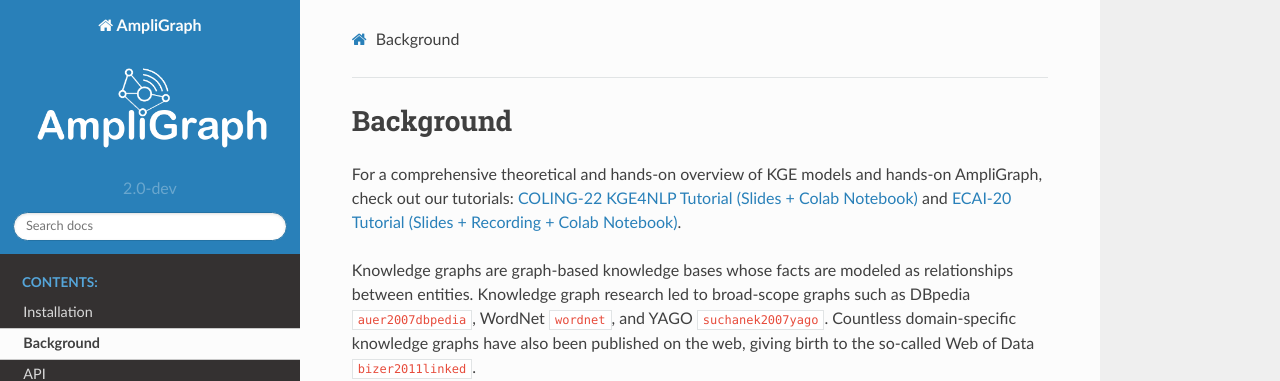
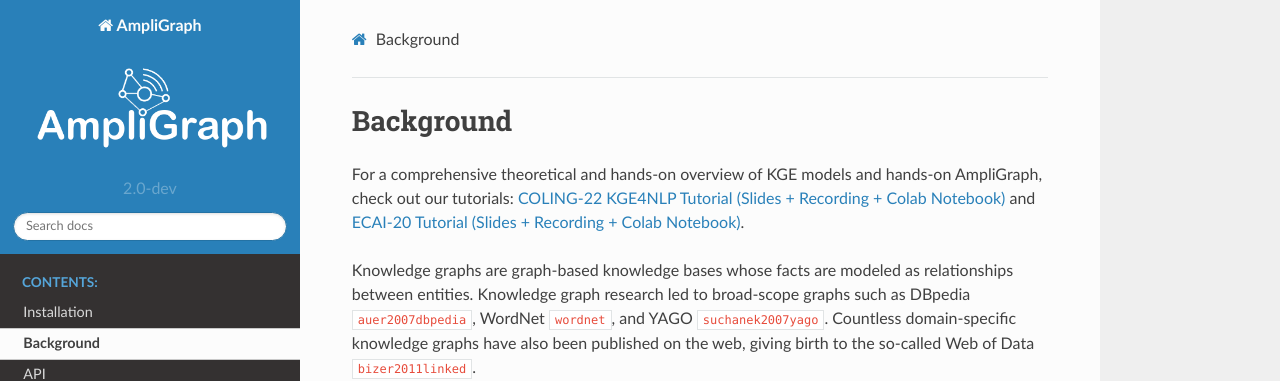
Before and after one commit to Accenture/AmpliGraph, a Sphinx documentation site: the page built from docs/background.rst, in a window 1280 px wide and 900 px high. Shown: the top 381 px of the window. Built offline with Sphinx 7.4.7 and the Read the Docs theme 2.0.0, drawn with Linux system fonts in a browser that asks for light colours; cross-references to code outside the pages are shown as plain code; the version number is read from the project's files by our own code.

Commit message:
Update background to include recording of tutorials

```diff
--- a/docs/background.rst
+++ b/docs/background.rst
@@ -2,9 +2,9 @@
 ==========
 
 For a comprehensive theoretical and hands-on overview of KGE models and hands-on AmpliGraph, check out our tutorials:
-`COLING-22 KGE4NLP Tutorial (Slides + Colab Notebook)`_ and `ECAI-20 Tutorial (Slides + Recording + Colab Notebook)`_.
+`COLING-22 KGE4NLP Tutorial (Slides + Recording + Colab Notebook)`_ and `ECAI-20 Tutorial (Slides + Recording + Colab Notebook)`_.
 
-.. _COLING-22 KGE4NLP Tutorial (Slides + Colab Notebook): https://kge4nlp-coling22.github.io/
+.. _COLING-22 KGE4NLP Tutorial (Slides + Recording + Colab Notebook): https://kge4nlp-coling22.github.io/
 
 .. _ECAI-20 Tutorial (Slides + Recording + Colab Notebook): https://kge-tutorial-ecai2020.github.io/
 
```
